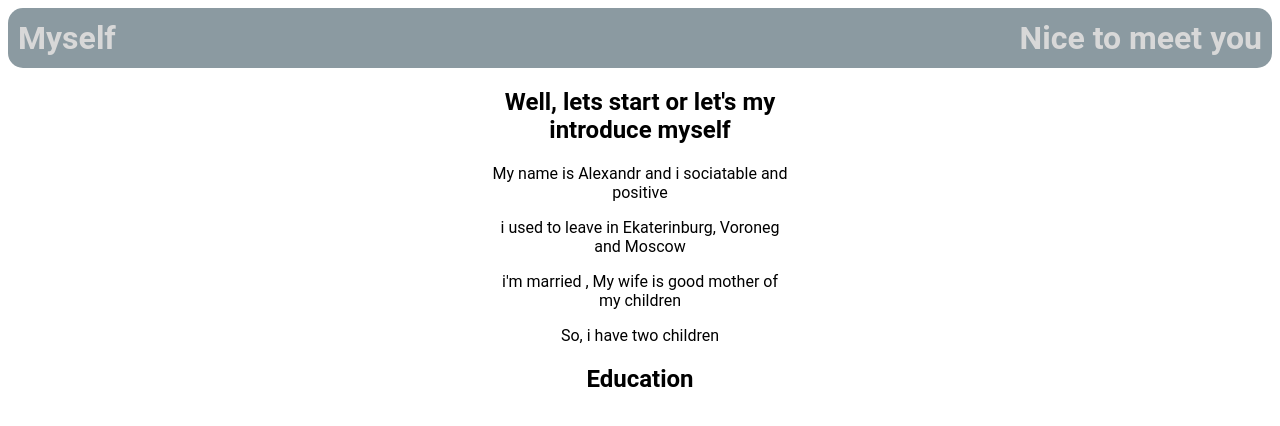
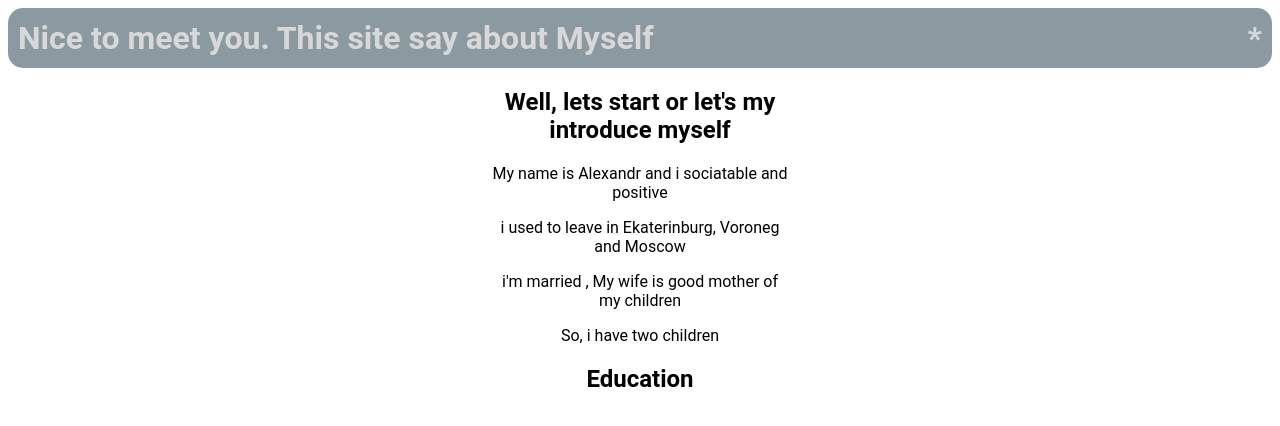
Before and after one commit to AlexanderSipko/avsipko.github.io, a plain HTML site: page index.html in a window 1280 px wide. Drawn offline with Linux system fonts and the light colour scheme; a script that the page names is missing.

Commit message:
change text

```diff
--- a/index.html
+++ b/index.html
@@ -10,10 +10,10 @@
 <body>
     <div class="head_section">
         <div class="right_content">
-            <h1>Myself</h1>
+            <h1>Nice to meet you. This site say about Myself</h1>
         </div>
         <div class="left_content">
-            <h1>Nice to meet you</h1>
+            <h1>*</h1>
         </div>
     </div>
     <div class="content">
```
